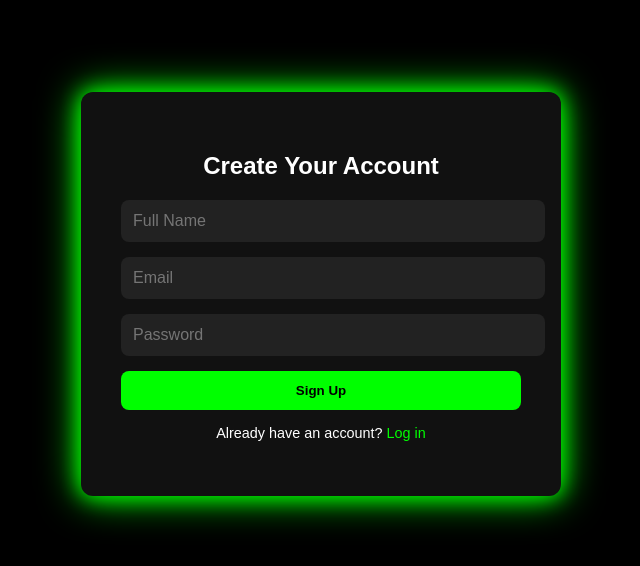
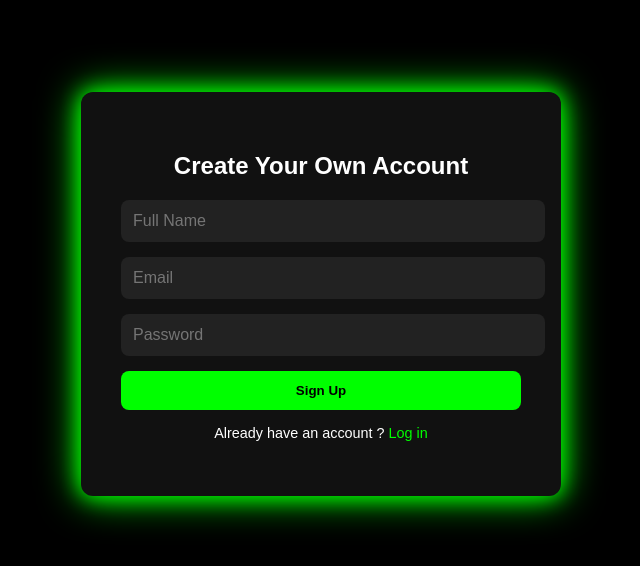
Before and after one commit to chandru07072007/CODSOFT, a plain HTML site: page landing page/signup.html in a window 1280 px wide. Shown: the part 114-680 px from the top of the page, without its empty margins (319-959 px from the left). Drawn offline with Linux system fonts and the light colour scheme.

Commit message:
Update signup page heading and spacing

```diff
--- a/landing page/signup.html
+++ b/landing page/signup.html
@@ -8,13 +8,13 @@
 </head>
 <body class="auth-page">
   <div class="auth-container">
-    <h2>Create Your Account</h2>
+    <h2>Create Your Own Account</h2>
       <form onsubmit="handleSignup(event)">
   <input type="text" placeholder="Full Name" required />
   <input type="email" placeholder="Email" required />
   <input type="password" placeholder="Password" required />
   <button type="submit">Sign Up</button>
-  <p>Already have an account? <a href="login.html">Log in</a></p>
+  <p>Already have an account ? <a href="login.html">Log in</a></p>
 </form>
 
 <script>
```
